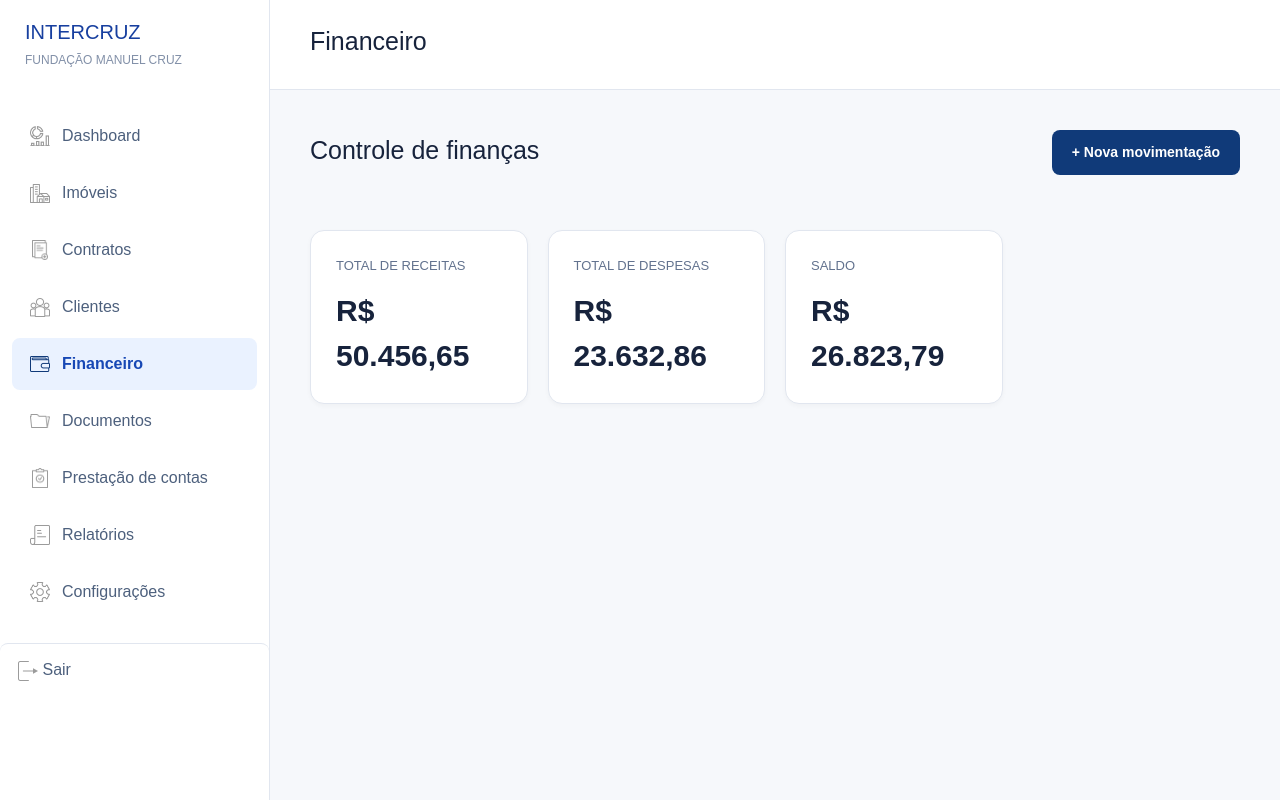
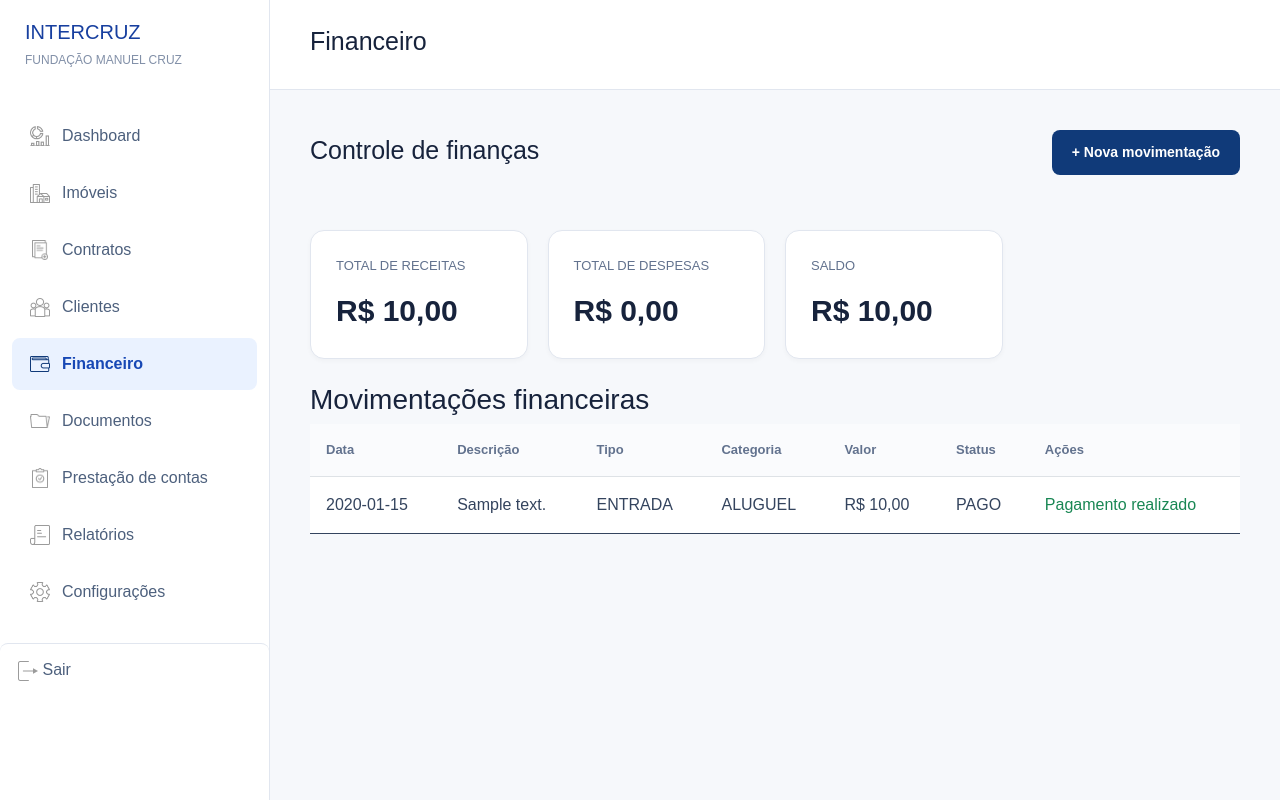
Before and after one commit to freitasnicole902-lgtm/Intercruz, a Spring Boot app: page /financeiro.html in a window 1280 px wide. Run offline with Spring Boot 4, Linux system fonts and the light colour scheme; tables that the repository leaves empty hold one stand-in row (values such as "Sample post").

Commit message:
Cadastro sprint financeira
ela cadastra entradas e saídas, e atualiza no dashboard

```diff
--- /dev/null
+++ b/backEnd/gestao-imobiliaria/src/main/java/br/edu/cesar/fmc/gestao_imobiliaria/controller/MovFinanceiraController.java
@@ -0,0 +1,68 @@
+
+package br.edu.cesar.fmc.gestao_imobiliaria.controller;
+
+import java.time.LocalDate;
+import java.util.List;
+
+import org.springframework.web.bind.annotation.*;
+
+import br.edu.cesar.fmc.gestao_imobiliaria.model.MovFinanceira;
+import br.edu.cesar.fmc.gestao_imobiliaria.service.MovFinanceiraService;
+import jakarta.validation.Valid;
+import lombok.RequiredArgsConstructor;
+
+@RestController
+@RequestMapping("/api/movimentacoes")
+@RequiredArgsConstructor
+@CrossOrigin(origins = "*")
+public class MovFinanceiraController {
+
+    private final MovFinanceiraService service;
+
+    @GetMapping
+    public List<MovFinanceira> listarTodos() {
+        return service.listarTodos();
+    }
+
+    @GetMapping("/{id}")
+    public MovFinanceira buscarPorId(@PathVariable Long id) {
+        return service.buscarPorId(id);
+    }
+
+    @PostMapping
+    public MovFinanceira criar(@Valid @RequestBody MovFinanceira movimentacao) {
+        return service.criar(movimentacao);
+    }
+
+    @PutMapping("/{id}")
+    public MovFinanceira atualizar(
+            @PathVariable Long id,
+            @Valid @RequestBody MovFinanceira movimentacao) {
+        return service.atualizar(id, movimentacao);
+    }
+
+    @PatchMapping("/{id}/pagamento")
+    public MovFinanceira registrarPagamento(
+            @PathVariable Long id,
+            @RequestBody(required = false) PagamentoRequest request) {
+
+        LocalDate dataPagamento = request != null
+                ? request.dataPagamento()
+                : null;
+
+        return service.registrarPagamento(id, dataPagamento);
+    }
+
+    @PatchMapping("/{id}/pendencia")
+    public MovFinanceira registrarPendencia(@PathVariable Long id) {
+        return service.registrarPendencia(id);
+    }
+
+    @DeleteMapping("/{id}")
+    public void excluir(@PathVariable Long id) {
+        service.excluir(id);
+    }
+
+    public record PagamentoRequest(LocalDate dataPagamento) {
+    }
+}
--- a/backEnd/gestao-imobiliaria/src/main/resources/static/financeiro.html
+++ b/backEnd/gestao-imobiliaria/src/main/resources/static/financeiro.html
@@ -107,19 +107,49 @@
 
                     <div class="card-dashboard">
                         <span>Total de receitas</span>
-                        <strong>R$ 50.456,65</strong>
+                        <strong id="total-receitas">R$ 0,00</strong>
                     </div>
 
                     <div class="card-dashboard">
                         <span>Total de despesas</span>
-                        <strong>R$ 23.632,86</strong>
+                        <strong id="total-despesas">R$ 0,00</strong>
                     </div>
 
                     <div class="card-dashboard">
                         <span>Saldo</span>
-                        <strong>R$ 26.823,79</strong>
+                        <strong id="saldo-financeiro">R$ 0,00</strong>
                     </div>
 
+                </div>
+
+
+                <!-- LISTAGEM DE MOVIMENTAÇÕES -->
+                <div class="mt-4">
+                    <h3>Movimentações financeiras</h3>
+
+                    <div class="table-responsive">
+                        <table class="table table-hover">
+                            <thead>
+                                <tr>
+                                    <th>Data</th>
+                                    <th>Descrição</th>
+                                    <th>Tipo</th>
+                                    <th>Categoria</th>
+                                    <th>Valor</th>
+                                    <th>Status</th>
+                                    <th>Ações</th>
+                                </tr>
+                            </thead>
+
+                            <tbody id="lista-movimentacoes">
+                                <tr>
+                                    <td colspan="7" class="text-center">
+                                        Carregando movimentações...
+                                    </td>
+                                </tr>
+                            </tbody>
+                        </table>
+                    </div>
                 </div>
 
 
@@ -148,21 +178,21 @@
 
                 <div class="campo">
                     <label>Descrição</label>
-                    <input type="text" id="descricao">
+                    <input type="text" id="descricao" required>
                 </div>
 
                 <div class="campo">
                     <label>Tipo</label>
                     <select id="tipo-movimentacao">
-                        <option value="Entrada">Entrada</option>
-                        <option value="Saída">Saída</option>
+                        <option value="ENTRADA">Entrada</option>
+                        <option value="SAIDA">Saída</option>
                     </select>
                 </div>
 
                 <div class="campo">
                     <label>Categoria</label>
                     <select id="categoria-movimentacao">
-                        <option value="Aluguel">Aluguel</option>
+                        <option value="ALUGUEL">Aluguel</option>
                         <option value="IPTU">IPTU</option>
                     </select>
                 </div>
@@ -181,7 +211,7 @@
 
                 <div class="campo">
                     <label>Valor(R$)</label>
-                    <input type="number" id="valor" required>
+                    <input type="number" id="valor" min="0.01" step="0.01" required>
                 </div>
 
             </div>
--- a/backEnd/gestao-imobiliaria/src/main/resources/static/js/financeiro.js
+++ b/backEnd/gestao-imobiliaria/src/main/resources/static/js/financeiro.js
@@ -1,5 +1,8 @@
+
+const API_URL = "/api/movimentacoes";
+
 const modalFinanceiro = document.getElementById("modal-nova-movimentacao");
-const formularioFinanceiro = document.getElementById("form-financeiro");
+const formularioFinanceiro = document.getElementById("form-contrato");
 
 const btnNovaMovimentacao = document.getElementById("btn-nova-movimentacao");
 const btnFecharModal = document.getElementById("btn-fechar-modal");
@@ -16,10 +19,194 @@ function fecharModal() {
     formularioFinanceiro.reset();
 }
 
+
+async function carregarMovimentacoes() {
+    const listaMovimentacoes = document.getElementById("lista-movimentacoes");
+
+    try {
+        const resposta = await fetch(API_URL);
+
+        if (!resposta.ok) {
+            throw new Error("Erro ao buscar movimentações.");
+        }
+
+        const movimentacoes = await resposta.json();
+
+        console.log("Movimentações cadastradas:", movimentacoes);
+
+
+    // Calcular totais financeiros considerando apenas movimentações pagas
+    const movimentacoesPagas = movimentacoes.filter(
+        movimentacao => movimentacao.status === "PAGO"
+    );
+
+    const totalReceitas = movimentacoesPagas
+        .filter(m => m.tipo === "ENTRADA")
+        .reduce((total, m) => total + Number(m.valor), 0);
+
+    const totalDespesas = movimentacoesPagas
+        .filter(m => m.tipo === "SAIDA")
+        .reduce((total, m) => total + Number(m.valor), 0);
+
+    const saldo = totalReceitas - totalDespesas;
+
+    // Formatar valores em reais
+    function formatarMoeda(valor) {
+        return valor.toLocaleString("pt-BR", {
+            style: "currency",
+            currency: "BRL"
+        });
+    }
+
+    // Atualizar cards
+    document.getElementById("total-receitas").textContent =
+        formatarMoeda(totalReceitas);
+
+    document.getElementById("total-despesas").textContent =
+        formatarMoeda(totalDespesas);
+
+    document.getElementById("saldo-financeiro").textContent =
+        formatarMoeda(saldo);
+
+
+        listaMovimentacoes.innerHTML = "";
+
+        if (movimentacoes.length === 0) {
+            listaMovimentacoes.innerHTML = `
+                <tr>
+                    <td colspan="6" class="text-center">
+                        Nenhuma movimentação cadastrada.
+                    </td>
+                </tr>
+            `;
+            return;
+        }
+
+        movimentacoes.forEach(movimentacao => {
+            const linha = document.createElement("tr");
+
+            const valorFormatado = Number(movimentacao.valor)
+                .toLocaleString("pt-BR", {
+                    style: "currency",
+                    currency: "BRL"
+                });
+
+            const botaoPagamento = movimentacao.status === "PENDENTE"
+                ? `<button class="btn btn-success btn-sm"
+                      onclick="registrarPagamento(${movimentacao.id})">
+                      Registrar pagamento
+                   </button>`
+                : `<span class="text-success">Pagamento realizado</span>`;
+
+            linha.innerHTML = `
+                <td>${movimentacao.data}</td>
+                <td>${movimentacao.descricao}</td>
+                <td>${movimentacao.tipo}</td>
+                <td>${movimentacao.categoria}</td>
+                <td>${valorFormatado}</td>
+                <td>${movimentacao.status}</td>
+                <td>${botaoPagamento}</td>
+            `;
+
+            listaMovimentacoes.appendChild(linha);
+        });
+
+    } catch (erro) {
+        console.error("Erro ao carregar movimentações:", erro);
+
+        listaMovimentacoes.innerHTML = `
+            <tr>
+                <td colspan="6" class="text-center">
+                    Erro ao carregar movimentações.
+                </td>
+            </tr>
+        `;
+    }
+}
+
+// Registrar pagamento
+async function registrarPagamento(id) {
+    const confirmar = confirm(
+        "Deseja realmente registrar o pagamento desta movimentação?"
+    );
+
+    if (!confirmar) {
+        return;
+    }
+
+    try {
+        const resposta = await fetch(`${API_URL}/${id}/pagamento`, {
+            method: "PATCH",
+            headers: {
+                "Content-Type": "application/json"
+            },
+            body: JSON.stringify({
+                dataPagamento: new Date().toISOString().split("T")[0]
+            })
+        });
+
+        if (!resposta.ok) {
+            const mensagem = await resposta.text();
+            throw new Error(mensagem || "Erro ao registrar pagamento.");
+        }
+
+        alert("Pagamento registrado com sucesso!");
+
+        await carregarMovimentacoes();
+
+    } catch (erro) {
+        console.error("Erro ao registrar pagamento:", erro);
+        alert("Não foi possível registrar o pagamento: " + erro.message);
+    }
+}
+
+
+// Cadastrar movimentação
+async function cadastrarMovimentacao(event) {
+    event.preventDefault();
+
+    const movimentacao = {
+        descricao: document.getElementById("descricao").value.trim(),
+        tipo: document.getElementById("tipo-movimentacao").value,
+        categoria: document.getElementById("categoria-movimentacao").value,
+        data: document.getElementById("data").value,
+        valor: Number(document.getElementById("valor").value),
+        imovel: null
+    };
+
+    try {
+        const resposta = await fetch(API_URL, {
+            method: "POST",
+            headers: {
+                "Content-Type": "application/json"
+            },
+            body: JSON.stringify(movimentacao)
+        });
+
+        if (!resposta.ok) {
+            const mensagem = await resposta.text();
+            throw new Error(mensagem || "Erro ao cadastrar movimentação.");
+        }
+
+        alert("Movimentação cadastrada com sucesso!");
+
+        formularioFinanceiro.reset();
+        fecharModal();
+
+        await carregarMovimentacoes();
+
+    } catch (erro) {
+        console.error("Erro ao cadastrar:", erro);
+        alert("Não foi possível cadastrar a movimentação: " + erro.message);
+    }
+}
+
 // Eventos
 btnNovaMovimentacao.addEventListener("click", abrirModal);
 btnFecharModal.addEventListener("click", fecharModal);
 btnCancelar.addEventListener("click", fecharModal);
+
+formularioFinanceiro.addEventListener("submit", cadastrarMovimentacao);
 
 // Fechar ao clicar fora do conteúdo
 modalFinanceiro.addEventListener("click", function (event) {
@@ -27,3 +214,6 @@ modalFinanceiro.addEventListener("click", function (event) {
         fecharModal();
     }
 });
+
+// Inicialização
+carregarMovimentacoes();
```
Also changed, not shown: backEnd/gestao-imobiliaria/src/main/java/br/edu/cesar/fmc/gestao_imobiliaria/model/MovFinanceira.java (+51 -2 lines), backEnd/gestao-imobiliaria/src/main/java/br/edu/cesar/fmc/gestao_imobiliaria/model/enums/StatusPagamento.java (added, +17 -0 lines), backEnd/gestao-imobiliaria/src/main/java/br/edu/cesar/fmc/gestao_imobiliaria/repository/MovFinanceiraRepository.java (added, +12 -0 lines), backEnd/gestao-imobiliaria/src/main/java/br/edu/cesar/fmc/gestao_imobiliaria/service/MovFinanceiraService.java (added, +112 -0 lines).
